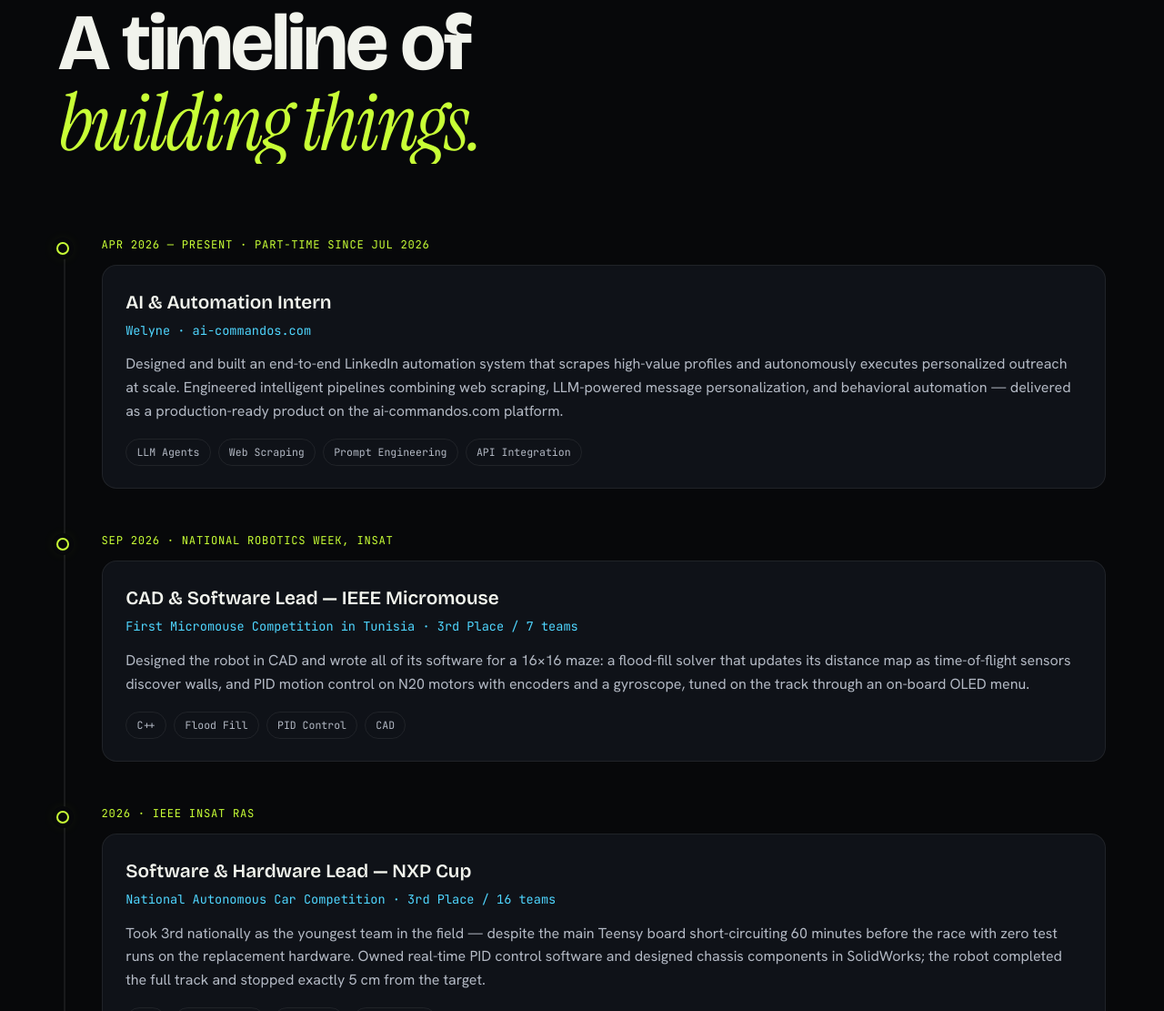
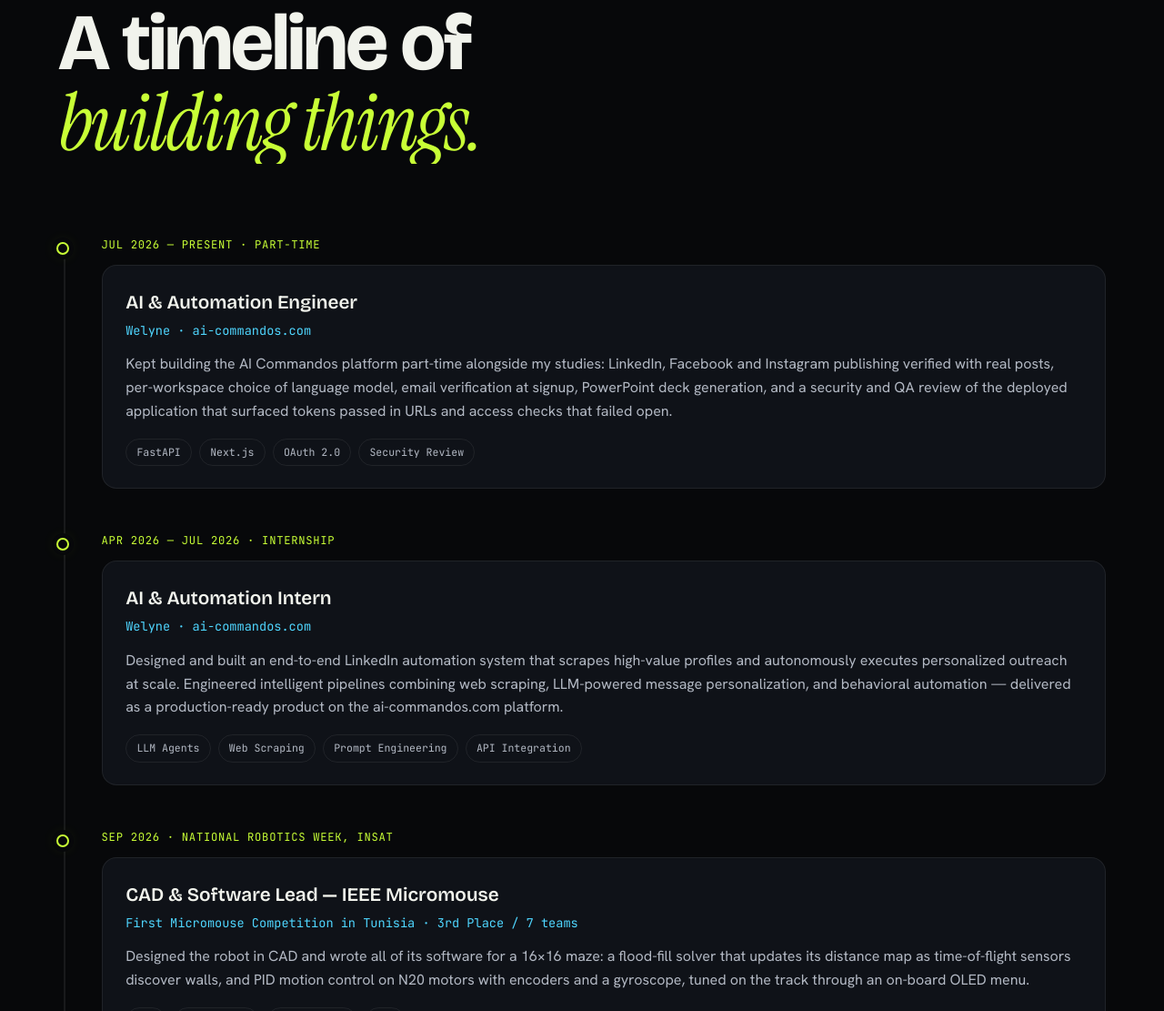
Before and after one commit to Ahmedd-Ben-Salah/Ahmedd-Ben-Salah.github.io, a plain HTML site: page index.html in a window 1280 px wide. Shown: the part 4310-5421 px from the top of the page at 91% size. Drawn offline with nearby package versions, Linux system fonts and the light colour scheme; no server answers.

Commit message:
Split Welyne into internship and part-time role

```diff
--- a/index.html
+++ b/index.html
@@ -330,7 +330,17 @@
           <div class="tl-line" id="tlLine"><span></span></div>
 
           <div class="tl-item" data-anim>
-            <div class="tl-date">Apr 2026 — Present · Part-time since Jul 2026</div>
+            <div class="tl-date">Jul 2026 — Present · Part-time</div>
+            <div class="tl-card" data-cursor>
+              <div class="tl-role">AI &amp; Automation Engineer</div>
+              <div class="tl-org">Welyne · ai-commandos.com</div>
+              <p class="tl-desc">Kept building the AI Commandos platform part-time alongside my studies: LinkedIn, Facebook and Instagram publishing verified with real posts, per-workspace choice of language model, email verification at signup, PowerPoint deck generation, and a security and QA review of the deployed application that surfaced tokens passed in URLs and access checks that failed open.</p>
+              <div class="tl-tags"><span class="tl-tag">FastAPI</span><span class="tl-tag">Next.js</span><span class="tl-tag">OAuth 2.0</span><span class="tl-tag">Security Review</span></div>
+            </div>
+          </div>
+
+          <div class="tl-item" data-anim>
+            <div class="tl-date">Apr 2026 — Jul 2026 · Internship</div>
             <div class="tl-card" data-cursor>
               <div class="tl-role">AI &amp; Automation Intern</div>
               <div class="tl-org">Welyne · ai-commandos.com</div>
```
Also changed, not shown: 1 other file.
